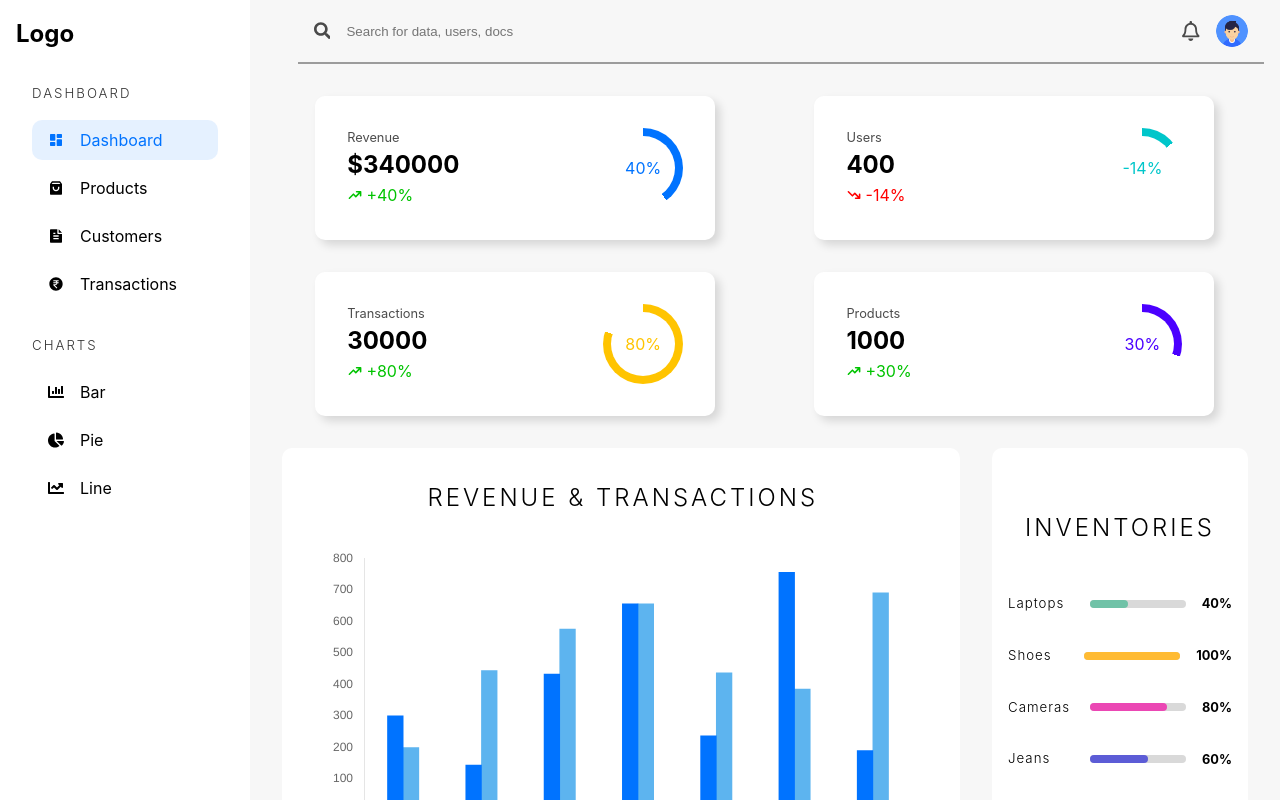
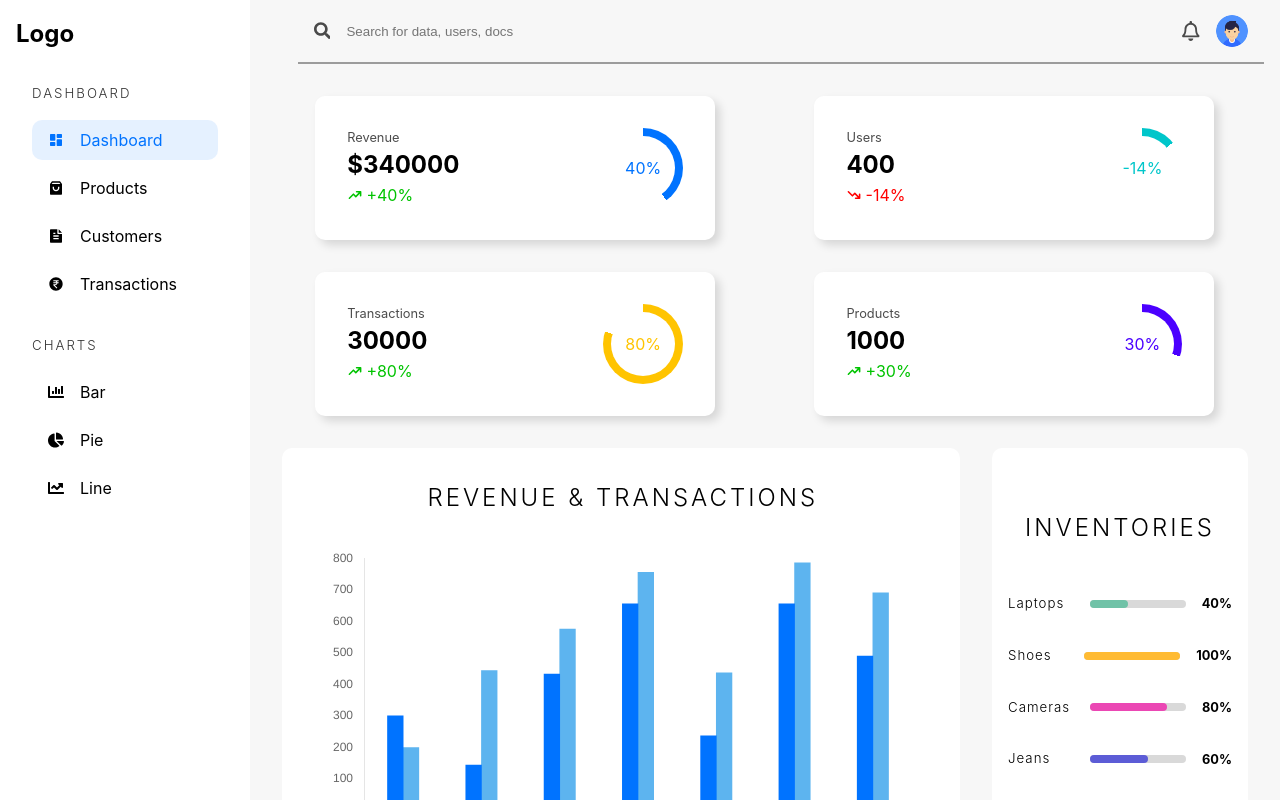
Before and after one commit to AaaSsHhUu/Ecommerce, a React (Vite) app in the folder ecommerce-frontend/: page /admin/dashboard in a window 1280 px wide. Built offline with nearby package versions, Linux system fonts and the light colour scheme.

Commit message:
modified data of chart

```diff
--- a/ecommerce-frontend/src/pages/admin/Dashboard.tsx
+++ b/ecommerce-frontend/src/pages/admin/Dashboard.tsx
@@ -36,8 +36,8 @@ const Dashboard = () => {
             <div className="revenue-chart">
               <h2>Revenue & Transactions</h2>
               <BarChart
-                data1={[300,144,433,655,237,755,190]}
-                data2={[200,444,575,655,437,385,690]}
+                data1={[300,144,433,655,237,655,490]}
+                data2={[200,444,575,755,437,785,690]}
                 title1="Revenue"
                 title2="Transaction"
                 bgColor1="rgb(0,115,255)"
```
